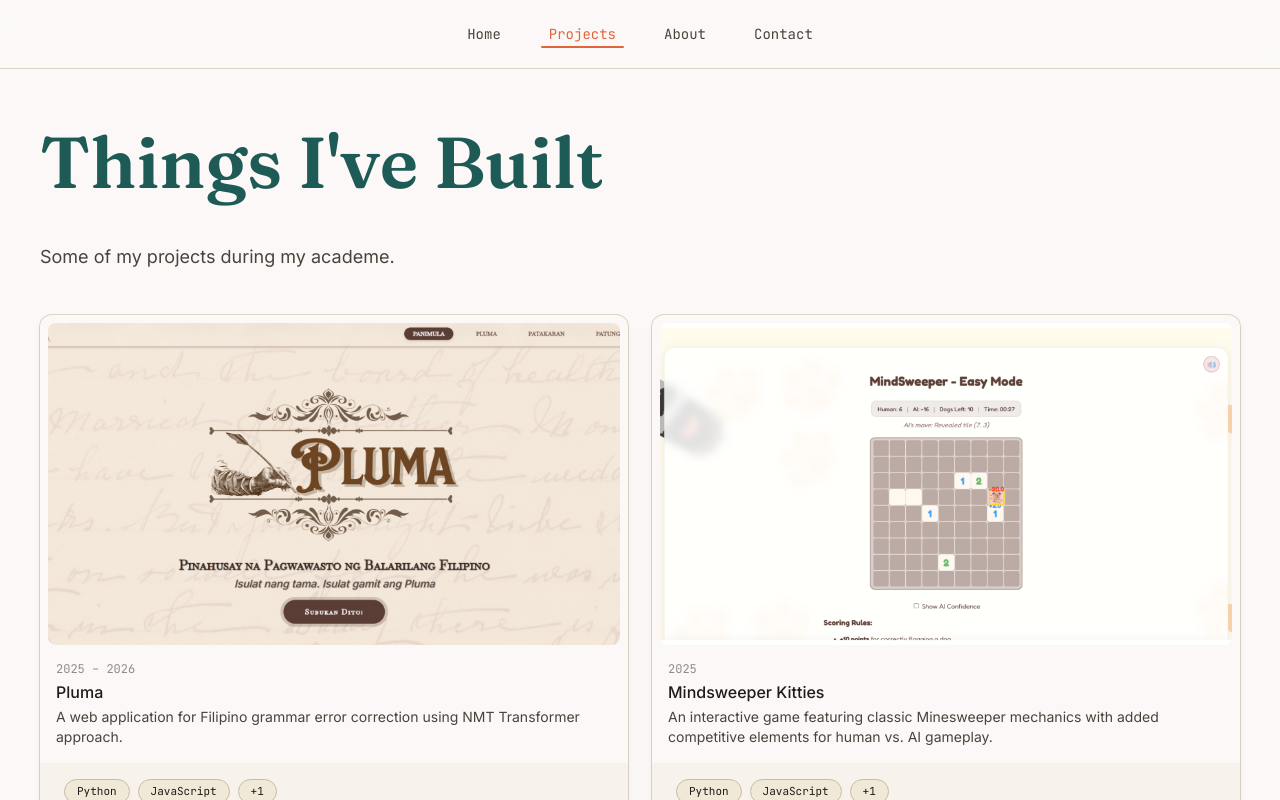
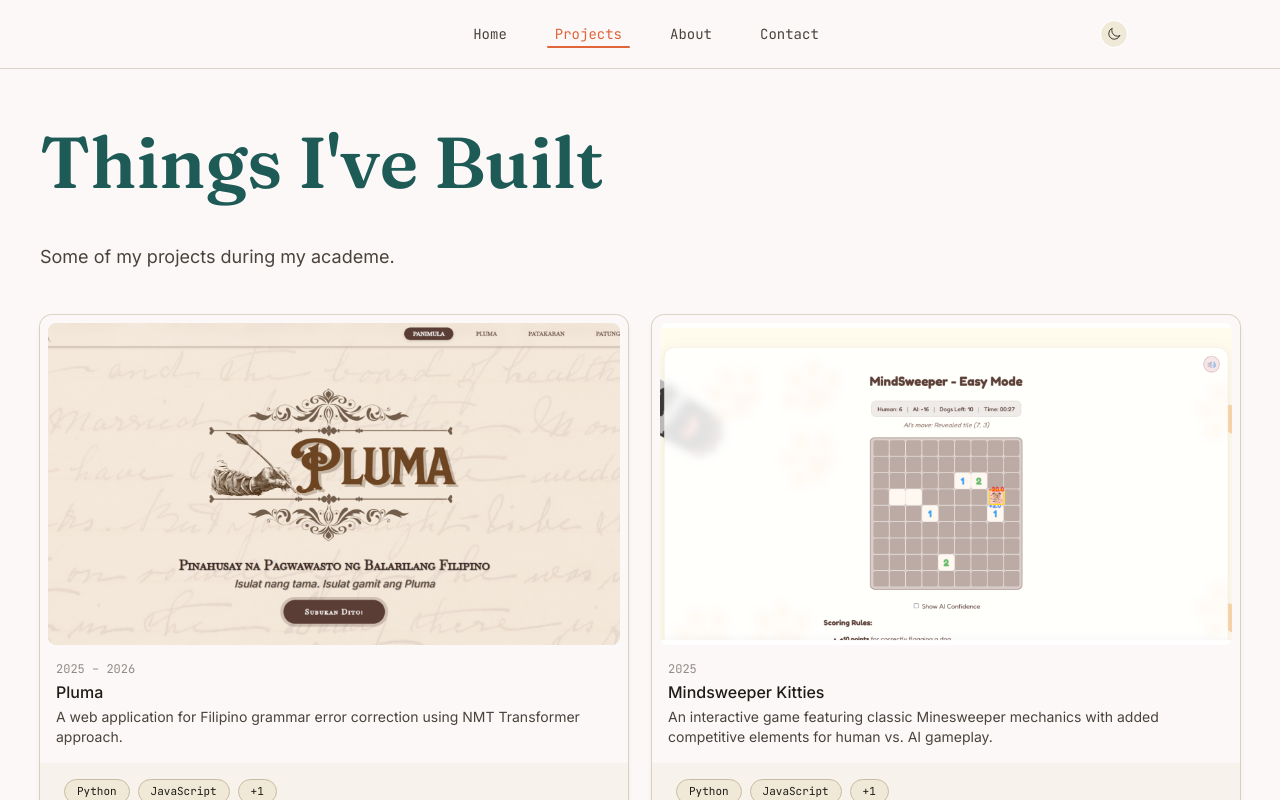
Before and after one commit to ninapaguio/my-portfolio, a Next.js app: page /projects in a window 1280 px wide. Shown: the top 800 px of the page. Built offline with nearby package versions, Linux system fonts and the light colour scheme.

Commit message:
feat(entirePages): Implement dark mode support with theme toggle and styles

```diff
--- a/app/globals.css
+++ b/app/globals.css
@@ -1,8 +1,10 @@
 @import "tailwindcss";
 @theme {
+	--color-background-white: #ffffff;
 	--color-background: #fcf8f8;
 	--color-background-deep: #f0e9d8;
 
+	--color-white: #ffffff;
 	--color-primary-text: #1f1b16;
 	--color-secondary-text: #4a433b;
 
@@ -17,8 +19,29 @@
 	--font-display: var(--font-fraunces), Georgia, serif;
 	--font-body: var(--font-inter), system-ui, sans-serif;
 	--font-mono: var(--font-jetbrains-mono), "Courier New", monospace;
-	--color-muted: #f0e9d8; /* or your background-deep, or a light gray */
+	--color-muted: #f0e9d8;
 	--color-muted-foreground: #4a433b;
+}
+
+.dark {
+	--color-background-white: #ffffff;
+	--color-background: #17130f;
+	--color-background-deep: #221c16;
+
+	--color-white: #ffffff;
+	--color-primary-text: #ffffff;
+	--color-secondary-text: #faefdd;
+
+	--color-accent-primary: #f2794f;
+	--color-accent-primary-deep: #ff9c72;
+	--color-accent-secondary: #3f9a92;
+	--color-accent-secondary-deep: #5cc4ba;
+	--color-accent-tertiary: #f0c15c;
+
+	--color-border: #3a332b;
+
+	--color-muted: #221c16;
+	--color-muted-foreground: #c7bfb2;
 }
 body {
 	background-color: var(--color-background);
--- a/app/layout.tsx
+++ b/app/layout.tsx
@@ -3,6 +3,7 @@ import { Fraunces, Inter, JetBrains_Mono } from "next/font/google";
 import "./globals.css";
 import Footer from "@/components/Footer";
 import NavBar from "@/components/NavBar";
+import { ThemeProvider } from "@/components/ThemeProvider";
 
 const fraunces = Fraunces({
 	subsets: ["latin"],
@@ -39,11 +40,18 @@ export default function RootLayout({ children }: RootLayoutProps) {
 	return (
 		<html
 			lang="en"
+			suppressHydrationWarning
 			className={`${fraunces.variable} ${inter.variable} ${jetbrainsMono.variable}`}
 		>
 			<body
 				id="top"
 				className="font-body bg-background text-primary-text antialiased flex min-h-screen flex-col"
+			>
+				<ThemeProvider
+					attribute="class"
+					defaultTheme="system"
+					enableSystem
+					disableTransitionOnChange
 				>
 					<NavBar />
 					<main
@@ -53,6 +61,7 @@ export default function RootLayout({ children }: RootLayoutProps) {
 						{children}
 					</main>
 					<Footer />
+				</ThemeProvider>
 			</body>
 		</html>
 	);
--- a/app/page.tsx
+++ b/app/page.tsx
@@ -90,14 +90,6 @@ export default function HomePage() {
 							"radial-gradient(circle, rgba(43,124,118,0.22) 0%, rgba(43,124,118,0.10) 45%, rgba(43,124,118,0) 72%)",
 					}}
 				/>
-				<div
-					aria-hidden
-					className="pointer-events-none absolute -bottom-10 -right-10 -z-10 h-56 w-56 rounded-full md:h-64 md:w-64"
-					style={{
-						background:
-							"radial-gradient(circle, rgba(232,179,57,0.28) 0%, rgba(232,179,57,0) 70%)",
-					}}
-				/>
 
 				<div className="group relative h-[clamp(420px,70vh,640px)] w-full md:h-full md:flex-1">
 					<Image
--- a/components/NavBar.tsx
+++ b/components/NavBar.tsx
@@ -3,6 +3,7 @@
 import Link from "next/link";
 import { usePathname } from "next/navigation";
 import { useEffect, useState } from "react";
+import ThemeToggle from "@/components/ThemeToggle";
 
 interface NavLink {
 	href: string;
@@ -35,7 +36,9 @@ export default function NavBar() {
 					: "border-border/60 bg-background/80"
 			}`}
 		>
-			<nav className="mx-auto flex max-w-5xl items-center justify-center gap-4 px-6 py-4 md:py-5">
+			<nav className="mx-auto flex max-w-5xl items-center justify-between gap-4 px-6 py-4 md:py-5">
+				<div className="hidden w-10 md:block" aria-hidden="true" />
+
 				<div className="flex items-center gap-4 md:gap-8">
 					{navLinks.map((link) => {
 						const active = pathname === link.href;
@@ -66,6 +69,8 @@ export default function NavBar() {
 						);
 					})}
 				</div>
+
+				<ThemeToggle />
 			</nav>
 		</header>
 	);
--- a/components/ProjectCard.tsx
+++ b/components/ProjectCard.tsx
@@ -109,7 +109,6 @@ export default function ProjectCard({ project }: ProjectCardProps) {
 	}, []);
 
 	return (
-		<Link href={`/projects/${project.slug}`} className="block h-full">
 		<div
 			ref={wrapperRef}
 			className="group relative h-full rounded-xl transition-all duration-300 hover:-translate-y-1"
@@ -216,7 +215,12 @@ export default function ProjectCard({ project }: ProjectCardProps) {
 					</div>
 				</Card>
 			</div>
+
+			<Link
+				href={`/projects/${project.slug}`}
+				className="absolute inset-0 rounded-xl"
+				aria-label={`View ${project.title} project`}
+			/>
 		</div>
-		</Link>
 	);
 }
--- /dev/null
+++ b/components/ThemeProvider.tsx
@@ -0,0 +1,11 @@
+"use client";
+
+import { ThemeProvider as NextThemesProvider } from "next-themes";
+import type { ComponentProps } from "react";
+
+export function ThemeProvider({
+	children,
+	...props
+}: ComponentProps<typeof NextThemesProvider>) {
+	return <NextThemesProvider {...props}>{children}</NextThemesProvider>;
+}
--- /dev/null
+++ b/components/ThemeToggle.tsx
@@ -0,0 +1,38 @@
+"use client";
+
+import { useTheme } from "next-themes";
+import { useEffect, useState } from "react";
+import { HiOutlineMoon, HiOutlineSun } from "react-icons/hi2";
+import { Button } from "@/components/ui/button";
+
+export default function ThemeToggle() {
+	const { resolvedTheme, setTheme } = useTheme();
+	const [mounted, setMounted] = useState(false);
+
+	useEffect(() => {
+		setMounted(true);
+	}, []);
+
+	if (!mounted) {
+		return <div className="h-10 w-10" aria-hidden="true" />;
+	}
+
+	const isDark = resolvedTheme === "dark";
+
+	return (
+		<Button
+			type="button"
+			variant="outline"
+			size="icon"
+			onClick={() => setTheme(isDark ? "light" : "dark")}
+			aria-label={isDark ? "Switch to light mode" : "Switch to dark mode"}
+			className="rounded-full border-white bg-background-deep text-primary-text transition-all duration-300 hover:-translate-y-0.5 hover:border-accent-primary hover:text-accent-primary"
+		>
+			{isDark ? (
+				<HiOutlineSun className="h-5 w-5" />
+			) : (
+				<HiOutlineMoon className="h-5 w-5" />
+			)}
+		</Button>
+	);
+}
--- a/package.json
+++ b/package.json
@@ -20,6 +20,7 @@
 		"class-variance-authority": "^0.7.1",
 		"clsx": "^2.1.1",
 		"next": "16.2.9",
+		"next-themes": "^0.4.6",
 		"radix-ui": "^1.6.0",
 		"react": "19.2.4",
 		"react-dom": "19.2.4",
```
Also changed, not shown: 1 other file (tests, documents, lock files or other folders). Lines whose indentation alone changed are shown as unchanged.
